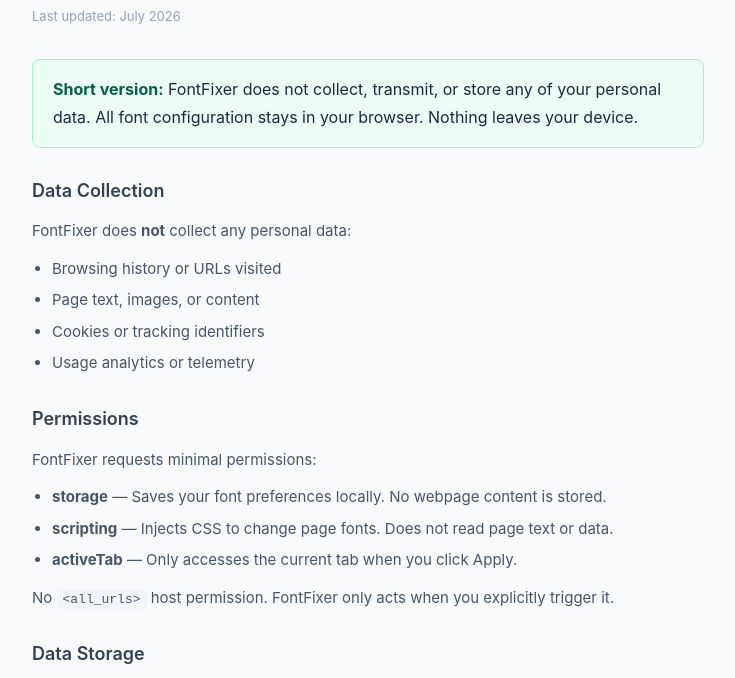
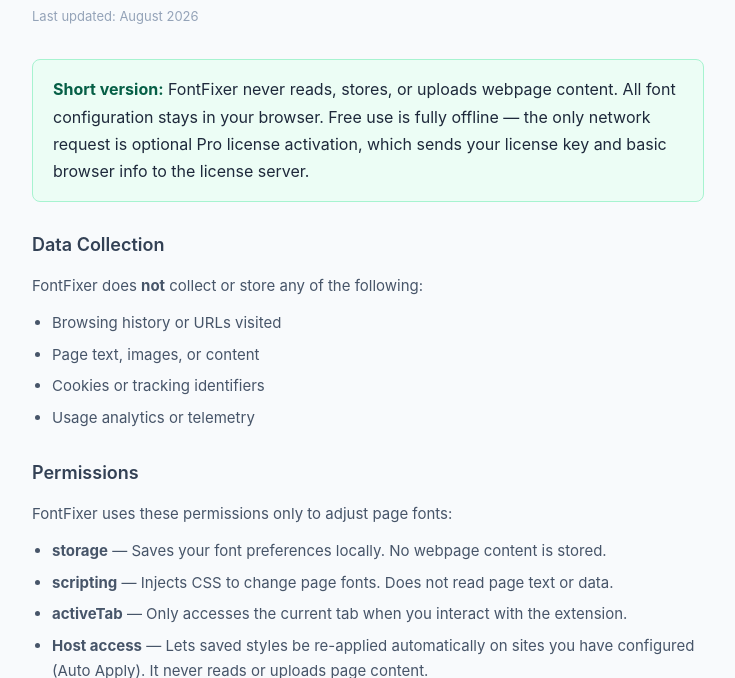
Before and after one commit to annmax1983/FontFixer, a plain HTML site: page privacy-policy.html in a window 1280 px wide. Shown: the part 140-818 px from the top of the page, without its empty margins (272-1007 px from the left). Drawn offline with Linux system fonts and the light colour scheme.

Commit message:
Optimize user experience

```diff
--- a/privacy-policy.html
+++ b/privacy-policy.html
@@ -78,67 +78,67 @@
 <script>
 const I18N = {
   en: {
-    title: '🔒 Privacy Policy', updated: 'Last updated: July 2026',
-    highlight: '<strong>Short version:</strong> FontFixer does not collect, transmit, or store any of your personal data. All font configuration stays in your browser. Nothing leaves your device.',
-    h1: 'Data Collection', p1: 'FontFixer does <strong>not</strong> collect any personal data:', l1: ['Browsing history or URLs visited', 'Page text, images, or content', 'Cookies or tracking identifiers', 'Usage analytics or telemetry'],
-    h2: 'Permissions', p2: 'FontFixer requests minimal permissions:', l2: ['<strong>storage</strong> — Saves your font preferences locally. No webpage content is stored.', '<strong>scripting</strong> — Injects CSS to change page fonts. Does not read page text or data.', '<strong>activeTab</strong> — Only accesses the current tab when you click Apply.'], p2note: 'No <code>&lt;all_urls&gt;</code> host permission. FontFixer only acts when you explicitly trigger it.',
+    title: '🔒 Privacy Policy', updated: 'Last updated: August 2026',
+    highlight: '<strong>Short version:</strong> FontFixer never reads, stores, or uploads webpage content. All font configuration stays in your browser. Free use is fully offline — the only network request is optional Pro license activation, which sends your license key and basic browser info to the license server.',
+    h1: 'Data Collection', p1: 'FontFixer does <strong>not</strong> collect or store any of the following:', l1: ['Browsing history or URLs visited', 'Page text, images, or content', 'Cookies or tracking identifiers', 'Usage analytics or telemetry'],
+    h2: 'Permissions', p2: 'FontFixer uses these permissions only to adjust page fonts:', l2: ['<strong>storage</strong> — Saves your font preferences locally. No webpage content is stored.', '<strong>scripting</strong> — Injects CSS to change page fonts. Does not read page text or data.', '<strong>activeTab</strong> — Only accesses the current tab when you interact with the extension.', '<strong>Host access</strong> — Lets saved styles be re-applied automatically on sites you have configured (Auto Apply). It never reads or uploads page content.'], p2note: 'Host access covers all sites so saved styles can be re-applied on any site you configure — it is never used to read or upload page content.',
     h3: 'Data Storage', p3: 'All settings are stored locally in your browser using <code>chrome.storage.local</code>. Data is deleted when you uninstall the extension.',
-    h4: 'Third-Party Services', p4: 'FontFixer does not connect to any third-party servers, APIs, or analytics services.',
+    h4: 'License Activation & Network', p4: 'Free use works fully offline. If you activate a Pro license, FontFixer sends your license key, a device ID, and basic browser info (browser version, language, timezone) to our license server (api.annmax1983.com) to validate the license. No webpage content is ever sent.',
     h5: 'Open Source Fonts', p5: 'Built-in fonts (Noto Sans, Source Han Sans, Arial) are open-source or system fonts with commercial-use licenses.',
     h6: 'Contact', p6: 'If you have questions, please open an issue on <a href="https://github.com/annmax1983/FontFixer">GitHub</a>.',
     rights: 'All rights reserved.', gh: 'GitHub Repository'
   },
   'zh-CN': {
-    title: '🔒 隐私条款', updated: '最后更新：2026 年 7 月',
-    highlight: '<strong>简要说明：</strong>FontFixer 不收集、传输或存储您的任何个人数据。所有字体配置保存在您的浏览器中，永远不会离开您的设备。',
-    h1: '数据收集', p1: 'FontFixer <strong>不会</strong>收集任何个人数据：', l1: ['浏览历史或访问的网址', '页面文字、图片或内容', 'Cookie 或跟踪标识符', '使用分析或遥测数据'],
-    h2: '权限说明', p2: 'FontFixer 仅请求最低权限：', l2: ['<strong>storage</strong> — 在本地保存字体偏好，不存储网页内容', '<strong>scripting</strong> — 注入 CSS 修改页面字体，不读取页面文字或数据', '<strong>activeTab</strong> — 仅在点击应用时访问当前标签页'], p2note: '不申请 <code>&lt;all_urls&gt;</code> host 权限。FontFixer 仅在您主动触发时才生效。',
+    title: '🔒 隐私条款', updated: '最后更新：2026 年 8 月',
+    highlight: '<strong>简要说明：</strong>FontFixer 从不读取、存储或上传网页内容。所有字体配置保存在您的浏览器中。免费使用完全离线 — 唯一的网络请求是可选的 Pro 授权激活，它会向授权服务器发送您的授权密钥和基本浏览器信息。',
+    h1: '数据收集', p1: 'FontFixer <strong>不会</strong>收集或存储以下任何信息：', l1: ['浏览历史或访问的网址', '页面文字、图片或内容', 'Cookie 或跟踪标识符', '使用分析或遥测数据'],
+    h2: '权限说明', p2: 'FontFixer 仅在调整页面字体时使用以下权限：', l2: ['<strong>storage</strong> — 在本地保存字体偏好，不存储网页内容', '<strong>scripting</strong> — 注入 CSS 修改页面字体，不读取页面文字或数据', '<strong>activeTab</strong> — 仅在您与扩展交互时访问当前标签页', '<strong>主机权限</strong> — 用于在您已配置的网站上自动重放已保存的样式（自动应用），从不读取或上传网页内容'], p2note: '主机权限覆盖所有网站，以便在您配置的任何站点上自动重放已保存的样式 — 它从不用于读取或上传网页内容。',
     h3: '数据存储', p3: '所有设置通过 <code>chrome.storage.local</code> 存储在浏览器本地。卸载扩展时数据会自动删除。',
-    h4: '第三方服务', p4: 'FontFixer 不连接任何第三方服务器、API 或分析服务。',
+    h4: '授权激活与网络', p4: '免费使用完全离线。如果您激活 Pro 授权，FontFixer 会向我们的授权服务器（api.annmax1983.com）发送您的授权密钥、设备 ID 和基本浏览器信息（浏览器版本、语言、时区）以验证授权。永远不会发送任何网页内容。',
     h5: '开源字体', p5: '内置字体（Noto Sans、思源黑体、Arial）均为开源或系统字体，具有商用授权。',
     h6: '联系方式', p6: '如有疑问，请在 <a href="https://github.com/annmax1983/FontFixer">GitHub</a> 上提交 Issue。',
     rights: '保留所有权利。', gh: 'GitHub 仓库'
   },
   ja: {
-    title: '🔒 プライバシーポリシー', updated: '最終更新：2026年7月',
-    highlight: '<strong>要約：</strong>FontFixer は個人データを収集、送信、保存しません。すべてのフォント設定はブラウザ内に保存されます。',
-    h1: 'データ収集', p1: 'FontFixer は個人データを<strong>収集しません</strong>：', l1: ['閲覧履歴またはアクセスしたURL', 'ページテキスト、画像、コンテンツ', 'Cookie または追跡識別子', '使用分析またはテレメトリ'],
-    h2: '権限', p2: 'FontFixer は最小限の権限のみ要求します：', l2: ['<strong>storage</strong> — フォント設定をローカル保存。ページコンテンツは保存しません。', '<strong>scripting</strong> — CSSを注入してフォントを変更。ページテキストやデータは読み取りません。', '<strong>activeTab</strong> — 適用ボタンをクリックした時のみ現在のタブにアクセス。'], p2note: '<code>&lt;all_urls&gt;</code> ホスト権限は使用しません。',
+    title: '🔒 プライバシーポリシー', updated: '最終更新：2026年8月',
+    highlight: '<strong>要約：</strong>FontFixer はウェブページのコンテンツを読み取り、保存、アップロードしません。すべてのフォント設定はブラウザ内に保存されます。無料利用は完全にオフライン — 唯一のネットワークリクエストは任意のProライセンス認証で、ライセンスキーと基本的なブラウザ情報をライセンスサーバーに送信します。',
+    h1: 'データ収集', p1: 'FontFixer は以下の情報を<strong>収集・保存しません</strong>：', l1: ['閲覧履歴またはアクセスしたURL', 'ページテキスト、画像、コンテンツ', 'Cookie または追跡識別子', '使用分析またはテレメトリ'],
+    h2: '権限', p2: 'FontFixer はページフォントの調整にのみ以下の権限を使用します：', l2: ['<strong>storage</strong> — フォント設定をローカル保存。ページコンテンツは保存しません。', '<strong>scripting</strong> — CSSを注入してフォントを変更。ページテキストやデータは読み取りません。', '<strong>activeTab</strong> — 拡張機能を操作した時のみ現在のタブにアクセス。', '<strong>ホストアクセス</strong> — 設定したサイトで保存済みのスタイルを自動的に再適用します（自動適用）。ページコンテンツの読み取りやアップロードは行いません。'], p2note: 'ホストアクセスは全サイトを対象とし、設定したサイトで保存済みスタイルを再適用するためにのみ使用されます — ページコンテンツの読み取りやアップロードには使用されません。',
     h3: 'データ保存', p3: 'すべての設定は <code>chrome.storage.local</code> でローカル保存されます。',
-    h4: 'サードパーティサービス', p4: 'FontFixer はサードパーティサーバー、API、分析サービスに接続しません。',
+    h4: 'ライセンス認証とネットワーク', p4: '無料利用は完全にオフラインで動作します。Proライセンスを認証する場合、FontFixer はライセンスキー、デバイスID、基本的なブラウザ情報（ブラウザバージョン、言語、タイムゾーン）をライセンスサーバー（api.annmax1983.com）に送信します。ウェブページのコンテンツが送信されることはありません。',
     h5: 'オープンソースフォント', p5: '内蔵フォント（Noto Sans、Source Han Sans、Arial）は商用ライセンスのオープンソースまたはシステムフォントです。',
     h6: 'お問い合わせ', p6: 'ご質問は <a href="https://github.com/annmax1983/FontFixer">GitHub</a> で Issue を作成してください。',
     rights: '全著作権所有。', gh: 'GitHub リポジトリ'
   },
   de: {
-    title: '🔒 Datenschutzrichtlinie', updated: 'Letzte Aktualisierung: Juli 2026',
-    highlight: '<strong>Kurzfassung:</strong> FontFixer erfasst, übermittelt oder speichert keine Ihrer Daten. Alle Schrifteinstellungen bleiben in Ihrem Browser.',
-    h1: 'Datenerfassung', p1: 'FontFixer erfasst <strong>keine</strong> personenbezogenen Daten:', l1: ['Browserverlauf oder besuchte URLs', 'Seitentexte, Bilder oder Inhalte', 'Cookies oder Tracking-Kennungen', 'Nutzungsanalysen oder Telemetrie'],
-    h2: 'Berechtigungen', p2: 'FontFixer beantragt nur minimale Berechtigungen:', l2: ['<strong>storage</strong> — Speichert Schrifteinstellungen lokal. Keine Webseiteninhalte werden gespeichert.', '<strong>scripting</strong> — Injiziert CSS zur Schriftänderung. Liest keine Seitentexte oder Daten.', '<strong>activeTab</strong> — Greift nur auf den aktuellen Tab zu, wenn Sie auf Anwenden klicken.'], p2note: 'Keine <code>&lt;all_urls&gt;</code> Host-Berechtigung.',
+    title: '🔒 Datenschutzrichtlinie', updated: 'Letzte Aktualisierung: August 2026',
+    highlight: '<strong>Kurzfassung:</strong> FontFixer liest, speichert oder überträgt keine Webseiteninhalte. Alle Schrifteinstellungen bleiben in Ihrem Browser. Die kostenlose Nutzung ist vollständig offline — die einzige Netzwerkanfrage ist die optionale Pro-Lizenzaktivierung, die Ihren Lizenzschlüssel und grundlegende Browserinformationen an den Lizenzserver sendet.',
+    h1: 'Datenerfassung', p1: 'FontFixer <strong>erfasst oder speichert</strong> keine der folgenden Daten:', l1: ['Browserverlauf oder besuchte URLs', 'Seitentexte, Bilder oder Inhalte', 'Cookies oder Tracking-Kennungen', 'Nutzungsanalysen oder Telemetrie'],
+    h2: 'Berechtigungen', p2: 'FontFixer verwendet diese Berechtigungen ausschließlich zur Anpassung der Seitenschriften:', l2: ['<strong>storage</strong> — Speichert Schrifteinstellungen lokal. Keine Webseiteninhalte werden gespeichert.', '<strong>scripting</strong> — Injiziert CSS zur Schriftänderung. Liest keine Seitentexte oder Daten.', '<strong>activeTab</strong> — Greift nur auf den aktuellen Tab zu, wenn Sie die Erweiterung verwenden.', '<strong>Host-Zugriff</strong> — Damit gespeicherte Stile auf von Ihnen konfigurierten Websites automatisch erneut angewendet werden können (Auto-Anwenden). Er liest oder überträgt niemals Seiteninhalte.'], p2note: 'Der Host-Zugriff umfasst alle Websites, damit gespeicherte Stile auf jeder von Ihnen konfigurierten Website erneut angewendet werden können — er wird niemals zum Lesen oder Übertragen von Seiteninhalten verwendet.',
     h3: 'Datenspeicherung', p3: 'Alle Einstellungen werden lokal im Browser über <code>chrome.storage.local</code> gespeichert.',
-    h4: 'Drittanbieterdienste', p4: 'FontFixer verbindet sich nicht mit Drittanbietern, APIs oder Analysediensten.',
+    h4: 'Lizenzaktivierung und Netzwerk', p4: 'Die kostenlose Nutzung funktioniert vollständig offline. Wenn Sie eine Pro-Lizenz aktivieren, sendet FontFixer Ihren Lizenzschlüssel, eine Geräte-ID und grundlegende Browserinformationen (Browserversion, Sprache, Zeitzone) an unseren Lizenzserver (api.annmax1983.com). Es werden niemals Webseiteninhalte gesendet.',
     h5: 'Open-Source-Schriften', p5: 'Integrierte Schriften (Noto Sans, Source Han Sans, Arial) sind Open-Source- oder Systemschriften mit kommerzieller Lizenz.',
     h6: 'Kontakt', p6: 'Bei Fragen erstellen Sie bitte ein Issue auf <a href="https://github.com/annmax1983/FontFixer">GitHub</a>.',
     rights: 'Alle Rechte vorbehalten.', gh: 'GitHub-Repository'
   },
   es: {
-    title: '🔒 Política de Privacidad', updated: 'Última actualización: julio de 2026',
-    highlight: '<strong>Resumen:</strong> FontFixer no recopila, transmite ni almacena ningún dato personal. Toda la configuración de fuentes permanece en su navegador.',
-    h1: 'Recopilación de Datos', p1: 'FontFixer <strong>no</strong> recopila ningún dato personal:', l1: ['Historial de navegación o URLs visitadas', 'Texto, imágenes o contenido de páginas', 'Cookies o identificadores de seguimiento', 'Analíticas de uso o telemetría'],
-    h2: 'Permisos', p2: 'FontFixer solicita permisos mínimos:', l2: ['<strong>storage</strong> — Guarda preferencias de fuente localmente. No almacena contenido web.', '<strong>scripting</strong> — Inyecta CSS para cambiar fuentes. No lee texto ni datos de páginas.', '<strong>activeTab</strong> — Solo accede a la pestaña actual al hacer clic en Aplicar.'], p2note: 'Sin permiso de host <code>&lt;all_urls&gt;</code>.',
+    title: '🔒 Política de Privacidad', updated: 'Última actualización: agosto de 2026',
+    highlight: '<strong>Resumen:</strong> FontFixer nunca lee, almacena ni sube contenido de páginas web. Toda la configuración de fuentes permanece en su navegador. El uso gratuito es totalmente offline — la única solicitud de red es la activación opcional de la licencia Pro, que envía su clave de licencia e información básica del navegador al servidor de licencias.',
+    h1: 'Recopilación de Datos', p1: 'FontFixer <strong>no</strong> recopila ni almacena ninguna de las siguientes cosas:', l1: ['Historial de navegación o URLs visitadas', 'Texto, imágenes o contenido de páginas', 'Cookies o identificadores de seguimiento', 'Analíticas de uso o telemetría'],
+    h2: 'Permisos', p2: 'FontFixer usa estos permisos solo para ajustar las fuentes de las páginas:', l2: ['<strong>storage</strong> — Guarda preferencias de fuente localmente. No almacena contenido web.', '<strong>scripting</strong> — Inyecta CSS para cambiar fuentes. No lee texto ni datos de páginas.', '<strong>activeTab</strong> — Solo accede a la pestaña actual cuando interactúa con la extensión.', '<strong>Acceso a hosts</strong> — Permite reaplicar automáticamente los estilos guardados en sitios que haya configurado (Aplicación automática). Nunca lee ni sube contenido de páginas.'], p2note: 'El acceso a hosts cubre todos los sitios para que los estilos guardados puedan reaplicarse en cualquier sitio que configure — nunca se usa para leer o subir contenido de páginas.',
     h3: 'Almacenamiento', p3: 'Todos los ajustes se almacenan localmente con <code>chrome.storage.local</code>.',
-    h4: 'Servicios de Terceros', p4: 'FontFixer no se conecta a servidores de terceros, APIs ni servicios de análisis.',
+    h4: 'Activación de licencia y red', p4: 'El uso gratuito funciona totalmente offline. Si activa una licencia Pro, FontFixer envía su clave de licencia, una ID de dispositivo e información básica del navegador (versión, idioma, zona horaria) a nuestro servidor de licencias (api.annmax1983.com). Nunca se envía contenido de páginas web.',
     h5: 'Fuentes de Código Abierto', p5: 'Las fuentes integradas (Noto Sans, Source Han Sans, Arial) son de código abierto o del sistema con licencia comercial.',
     h6: 'Contacto', p6: 'Si tiene preguntas, abra un issue en <a href="https://github.com/annmax1983/FontFixer">GitHub</a>.',
     rights: 'Todos los derechos reservados.', gh: 'Repositorio GitHub'
   },
   fr: {
-    title: '🔒 Politique de Confidentialité', updated: 'Dernière mise à jour : juillet 2026',
-    highlight: '<strong>Résumé :</strong> FontFixer ne collecte, ne transmet ni ne stocke aucune donnée personnelle. Toute la configuration reste dans votre navigateur.',
-    h1: 'Collecte de Données', p1: 'FontFixer ne collecte <strong>aucune</strong> donnée personnelle :', l1: ['Historique de navigation ou URLs visitées', 'Texte, images ou contenu des pages', 'Cookies ou identifiants de suivi', 'Analyses d\'utilisation ou télémétrie'],
-    h2: 'Permissions', p2: 'FontFixer ne demande que des permissions minimales :', l2: ['<strong>storage</strong> — Enregistre vos préférences de police localement.', '<strong>scripting</strong> — Injecte du CSS pour changer les polices. Ne lit pas le contenu des pages.', '<strong>activeTab</strong> — N\'accède à l\'onglet actuel que lorsque vous cliquez sur Appliquer.'], p2note: 'Aucune permission hôte <code>&lt;all_urls&gt;</code>.',
+    title: '🔒 Politique de Confidentialité', updated: 'Dernière mise à jour : août 2026',
+    highlight: '<strong>Résumé :</strong> FontFixer ne lit, ne stocke ni ne télécharge jamais le contenu des pages web. Toute la configuration reste dans votre navigateur. L\'utilisation gratuite est entièrement hors ligne — la seule requête réseau est l\'activation facultative de la licence Pro, qui envoie votre clé de licence et des informations de base sur le navigateur au serveur de licences.',
+    h1: 'Collecte de Données', p1: 'FontFixer ne collecte <strong>ni ne stocke</strong> aucune des informations suivantes :', l1: ['Historique de navigation ou URLs visitées', 'Texte, images ou contenu des pages', 'Cookies ou identifiants de suivi', 'Analyses d\'utilisation ou télémétrie'],
+    h2: 'Permissions', p2: 'FontFixer n\'utilise ces permissions que pour ajuster les polices des pages :', l2: ['<strong>storage</strong> — Enregistre vos préférences de police localement.', '<strong>scripting</strong> — Injecte du CSS pour changer les polices. Ne lit pas le contenu des pages.', '<strong>activeTab</strong> — N\'accède à l\'onglet actuel que lorsque vous interagissez avec l\'extension.', '<strong>Accès aux hôtes</strong> — Permet de réappliquer automatiquement les styles enregistrés sur les sites que vous avez configurés (Application automatique). Il ne lit ni ne télécharge jamais le contenu des pages.'], p2note: 'L\'accès aux hôtes couvre tous les sites afin que les styles enregistrés puissent être réappliqués sur tout site configuré — il n\'est jamais utilisé pour lire ou télécharger le contenu des pages.',
     h3: 'Stockage', p3: 'Tous les paramètres sont stockés localement via <code>chrome.storage.local</code>.',
-    h4: 'Services Tiers', p4: 'FontFixer ne se connecte à aucun serveur tiers, API ou service d\'analyse.',
+    h4: 'Activation de la licence et réseau', p4: 'L\'utilisation gratuite fonctionne entièrement hors ligne. Si vous activez une licence Pro, FontFixer envoie votre clé de licence, un identifiant d\'appareil et des informations de base sur le navigateur (version, langue, fuseau horaire) à notre serveur de licences (api.annmax1983.com). Aucun contenu de page web n\'est jamais envoyé.',
     h5: 'Polices Open Source', p5: 'Les polices intégrées (Noto Sans, Source Han Sans, Arial) sont open source ou des polices système avec licence commerciale.',
     h6: 'Contact', p6: 'Pour toute question, ouvrez un issue sur <a href="https://github.com/annmax1983/FontFixer">GitHub</a>.',
     rights: 'Tous droits réservés.', gh: 'Dépôt GitHub'
```
Also changed, not shown: index.html (+18 -18 lines), assets/favicon.png (added), assets/github.png (added), images/002.png (added), images/A01.png, images/A02.png, images/promo.png, images/截图 2026-07-15 11.47.47.png (deleted), 6 other files.
